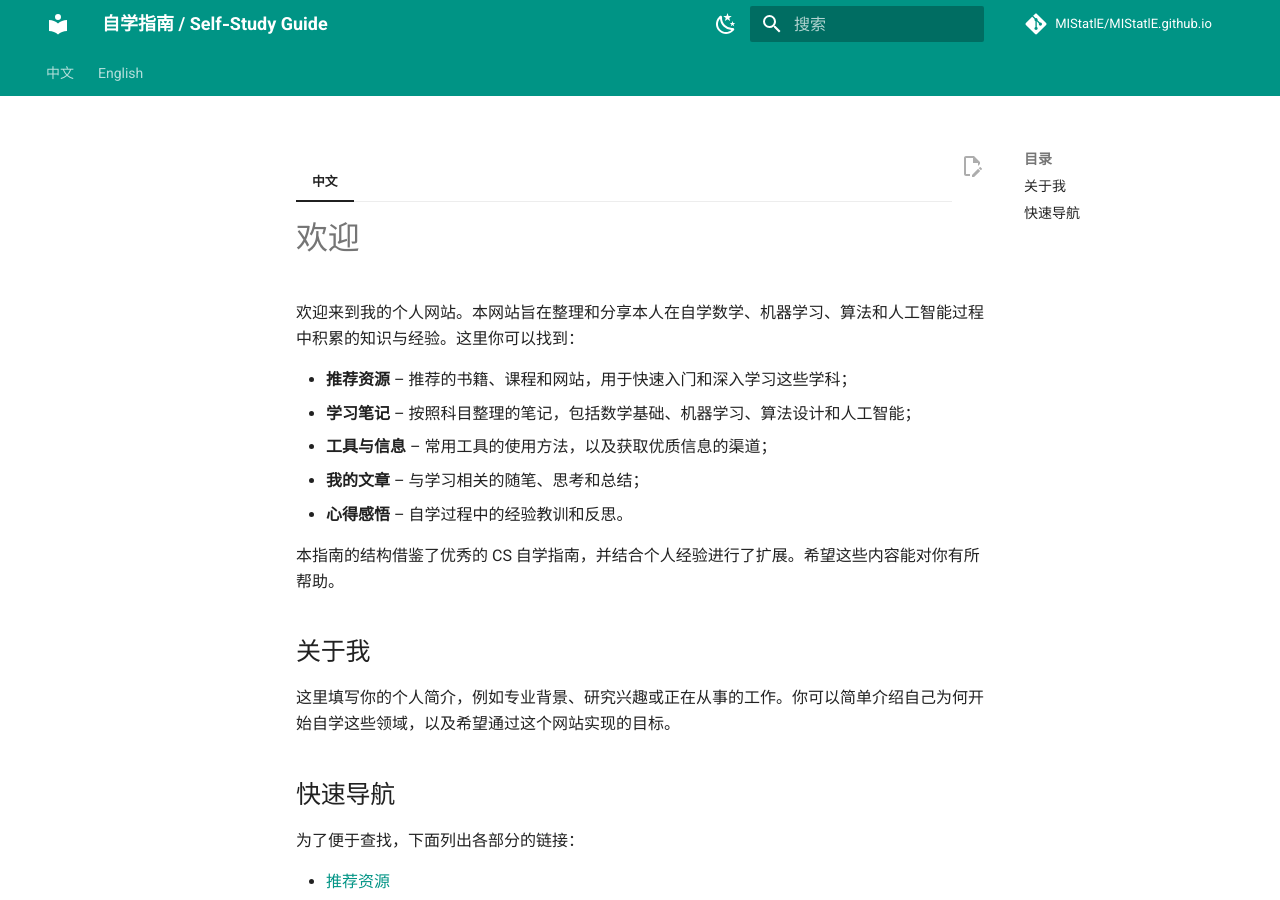
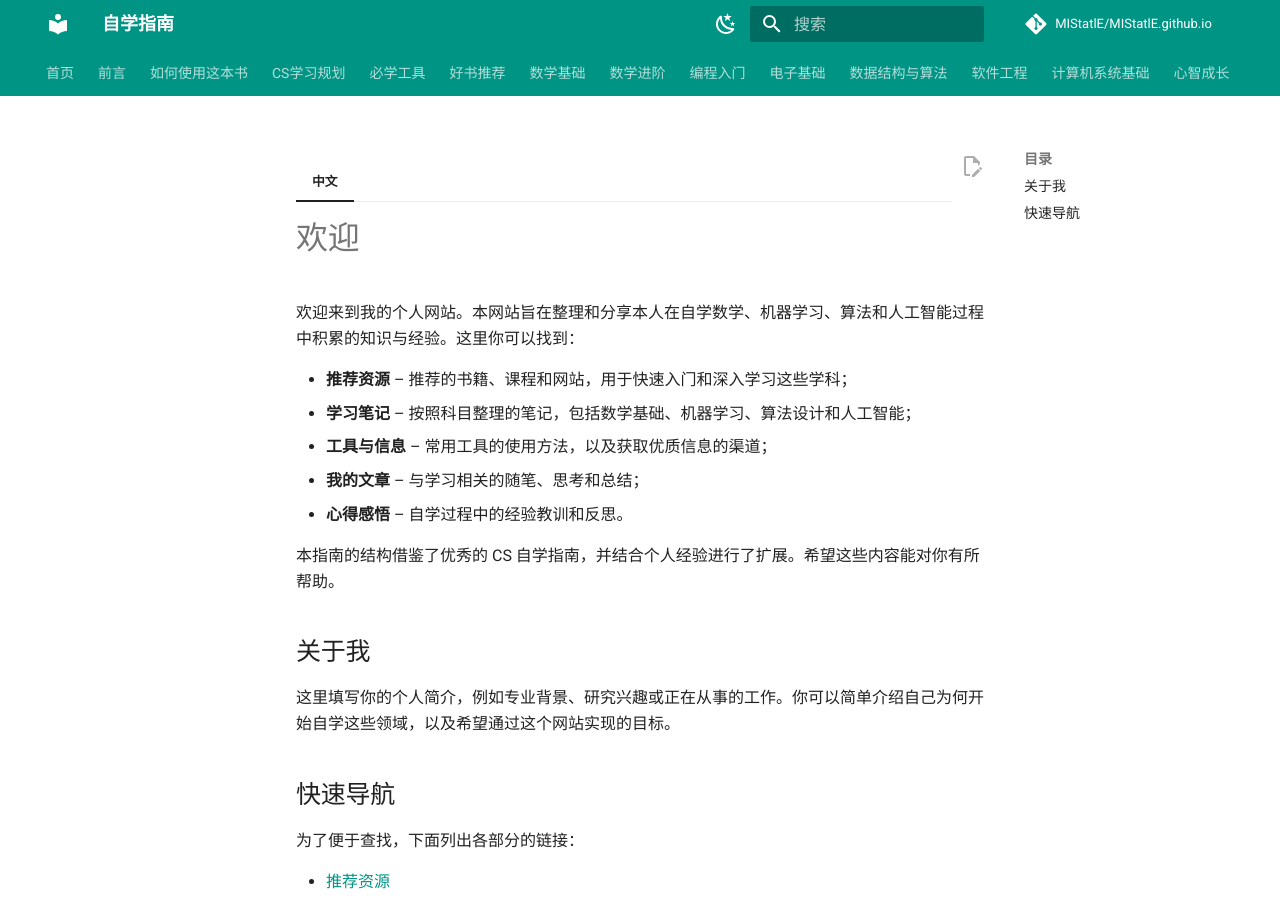
Before and after one commit to MIStatlE/MIStatlE.github.io, an MkDocs documentation site: the page built from docs/index.md, in a window 1280 px wide and 900 px high. Built offline with MkDocs 1.6.1 and Material for MkDocs 9.7.7, drawn with Linux system fonts in a browser that asks for light colours; comment, search, counter and statistics services are not loaded; some of the changed lines change nothing that is shown.

Commit message:
Add files via upload

```diff
--- a/mkdocs.yml
+++ b/mkdocs.yml
@@ -1,4 +1,4 @@
-site_name: 自学指南 / Self‑Study Guide
+site_name: 自学指南
 site_description: 自学计算机科学、数学与个人成长的资源与笔记
 site_author: MIStatlE
 site_url: https://mistatle.github.io
@@ -67,35 +67,19 @@ plugins:
 
 # 网站导航结构
 nav:
-  - 中文:
-      - 首页: zh/index.md
-      - 前言: zh/preface.md
-      - 如何使用这本书: zh/how-to-use.md
-      - CS学习规划: zh/plan.md
-      - 必学工具: zh/tools.md
-      - 好书推荐: zh/books.md
-      - 数学基础: zh/math-basic.md
-      - 数学进阶: zh/math-advanced.md
-      - 编程入门: zh/programming-basic.md
-      - 电子基础: zh/electronics.md
-      - 数据结构与算法: zh/data-algorithm.md
-      - 软件工程: zh/software-engineering.md
-      - 计算机系统基础: zh/computer-systems.md
-      - 心智成长: zh/growth.md
-      - 媒体内容: zh/media.md
-  - English:
-      - Home: en/index.md
-      - Preface: en/preface.md
-      - How to Use This Guide: en/how-to-use.md
-      - CS Learning Plan: en/plan.md
-      - Essential Tools: en/tools.md
-      - Recommended Books: en/books.md
-      - Mathematics Basics: en/math-basic.md
-      - Advanced Mathematics: en/math-advanced.md
-      - Programming Basics: en/programming-basic.md
-      - Electronics Basics: en/electronics.md
-      - Data Structures & Algorithms: en/data-algorithm.md
-      - Software Engineering: en/software-engineering.md
-      - Computer Systems: en/computer-systems.md
-      - Personal Growth: en/growth.md
-      - Media: en/media.md
+  - 首页: zh/index.md
+  - 前言: zh/preface.md
+  - 如何使用这本书: zh/how-to-use.md
+  - CS学习规划: zh/plan.md
+  - 必学工具: zh/tools.md
+  - 好书推荐: zh/books.md
+  - 数学基础: zh/math-basic.md
+  - 数学进阶: zh/math-advanced.md
+  - 编程入门: zh/programming-basic.md
+  - 电子基础: zh/electronics.md
+  - 数据结构与算法: zh/data-algorithm.md
+  - 软件工程: zh/software-engineering.md
+  - 计算机系统基础: zh/computer-systems.md
+  - 心智成长: zh/growth.md
+  - 媒体内容: zh/media.md
+  - 社群建立: zh/community.md
```
